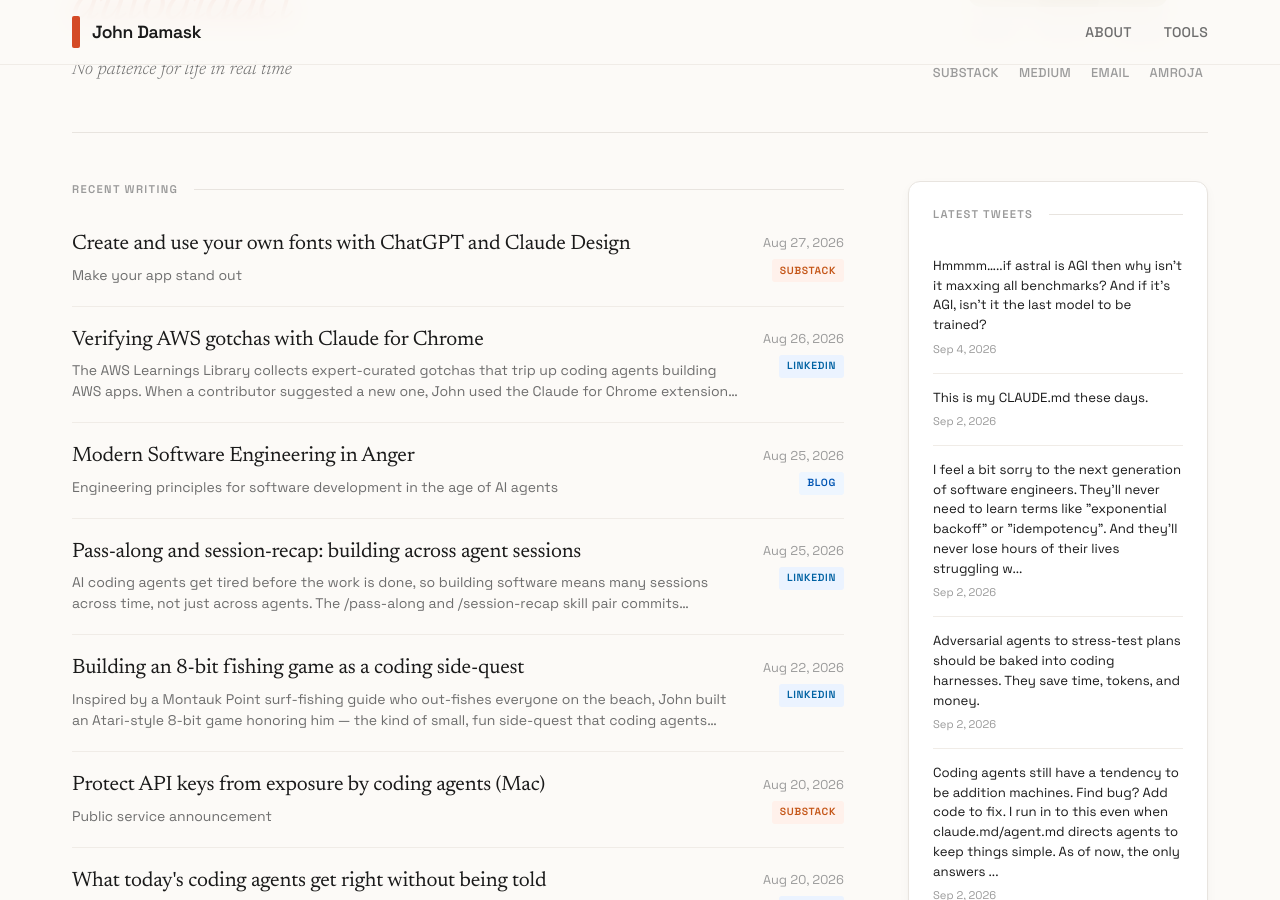
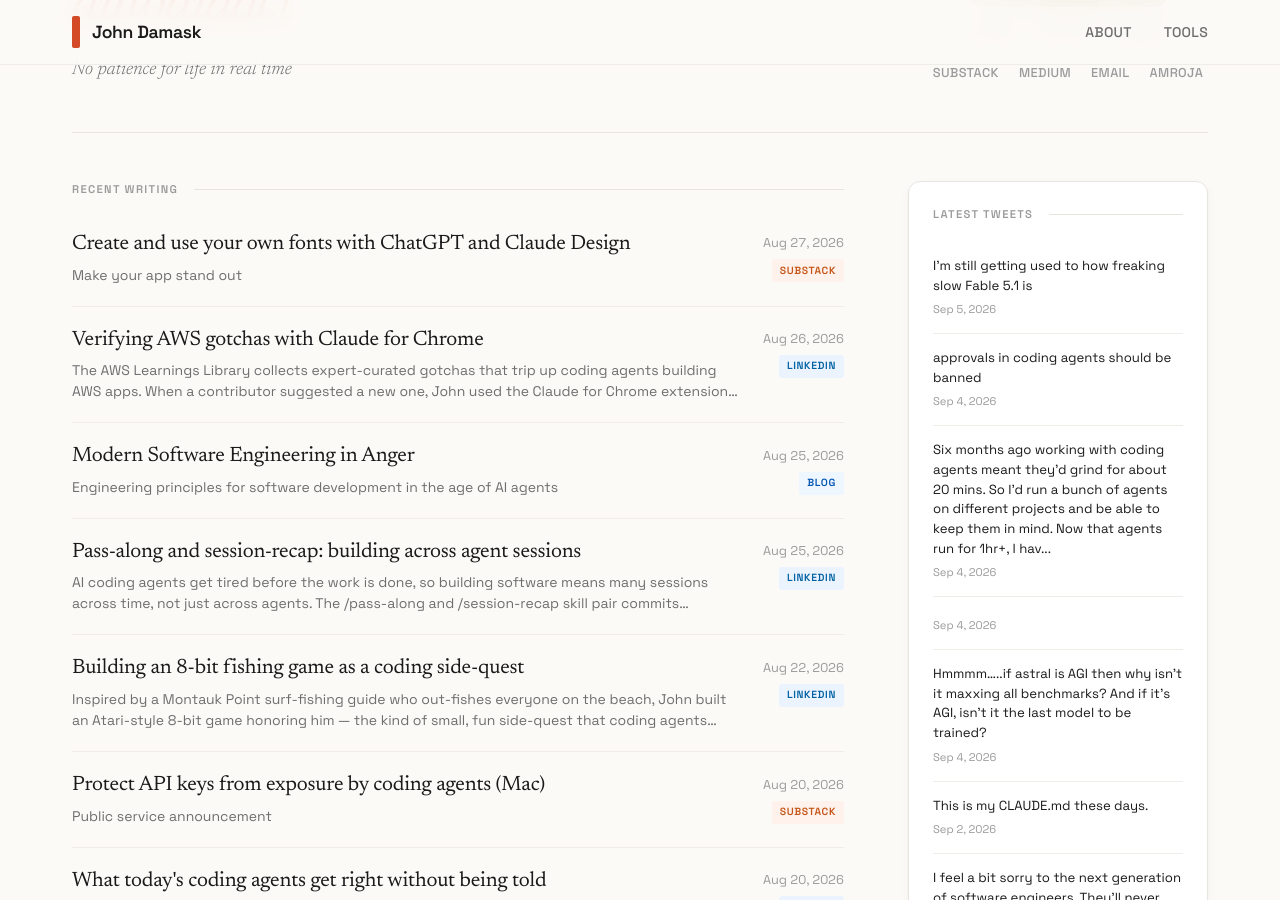
Before and after one commit to jbdamask/jbdamask.github.io, a Jekyll site: the page built from index.html, in a window 1280 px wide and 900 px high, scrolled down 362 px. Built offline with Jekyll 4.4.1, drawn with Linux system fonts in a browser that asks for light colours; the list of posts is cut into pages by our own code; part of the change alters nothing that is shown.

Commit message:
Update Twitter posts

```diff
--- a/_data/twitter-posts.yml
+++ b/_data/twitter-posts.yml
@@ -2,6 +2,33 @@
 # Fetches latest tweets and merges with existing posts
 # Keeps max 150 most recent tweets (LIFO)
 
+- title: I'm still getting used to how freaking slow Fable 5.1 is
+  source: twitter
+  url: https://twitter.com/jbdamask/status/2096029037399302205
+  date: '2026-09-05'
+  excerpt: I'm still getting used to how freaking slow Fable 5.1 is
+  image: ''
+- title: approvals in coding agents should be banned
+  source: twitter
+  url: https://twitter.com/jbdamask/status/2096019157884027103
+  date: '2026-09-04'
+  excerpt: approvals in coding agents should be banned
+  image: ''
+- title: Six months ago working with coding agents meant they'd grind for about 20
+    mins. So I'd run a bunch o...
+  source: twitter
+  url: https://twitter.com/jbdamask/status/2096012809905561893
+  date: '2026-09-04'
+  excerpt: Six months ago working with coding agents meant they'd grind for about
+    20 mins. So I'd run a bunch of agents on different projects and be able to keep
+    them in mind. Now that agents run for 1hr+, I hav...
+  image: ''
+- title: ''
+  source: twitter
+  url: https://twitter.com/jbdamask/status/2095946499528004085
+  date: '2026-09-04'
+  excerpt: ''
+  image: ''
 - title: Hmmmm…..if astral is AGI then why isn’t it maxxing all benchmarks? And if
     it’s AGI, isn’t it the las...
   source: twitter
@@ -1154,31 +1181,3 @@
   date: '2026-03-09'
   excerpt: It's March 9. Yup
   image: ''
-- title: Zoiks. Need to improve my hygiene a bit
-  source: twitter
-  url: https://twitter.com/jbdamask/status/2030989325589164274
-  date: '2026-03-09'
-  excerpt: Zoiks. Need to improve my hygiene a bit
-  image: ''
-- title: If Vibe Coding is like writing a punk rock tune - fast, sloppy, fun - Agentic
-    Engineering (AE) lets ...
-  source: twitter
-  url: https://twitter.com/jbdamask/status/2030987846979346529
-  date: '2026-03-09'
-  excerpt: If Vibe Coding is like writing a punk rock tune - fast, sloppy, fun - Agentic
-    Engineering (AE) lets you create symphonies.
-  image: ''
-- title: 🤣
-  source: twitter
-  url: https://twitter.com/jbdamask/status/2030855129260306897
-  date: '2026-03-09'
-  excerpt: 🤣
-  image: ''
-- title: If you think @bcherny quote about coding being solved means engineering is
-    solved, here's a DevLog t...
-  source: twitter
-  url: https://twitter.com/jbdamask/status/2030854851987489254
-  date: '2026-03-09'
-  excerpt: If you think @bcherny quote about coding being solved means engineering
-    is solved, here's a DevLog to provide some education
-  image: ''
```
